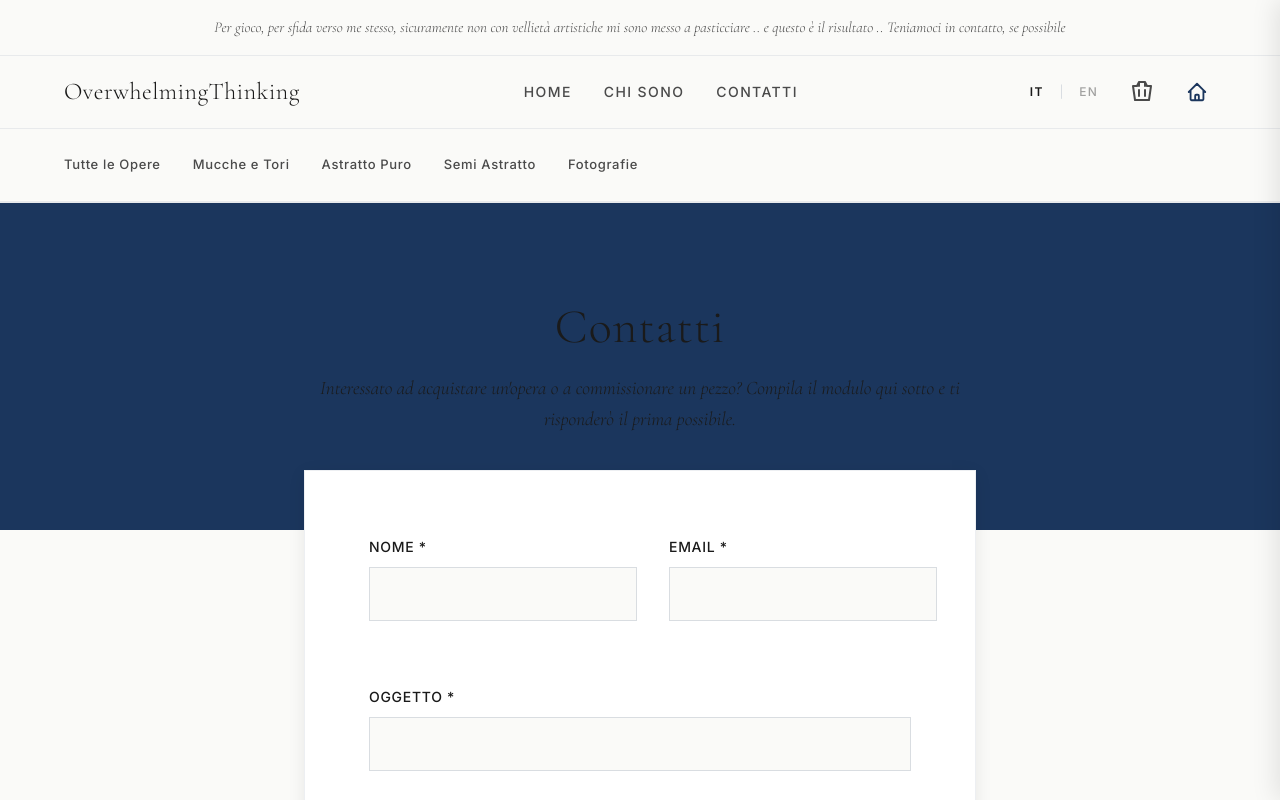
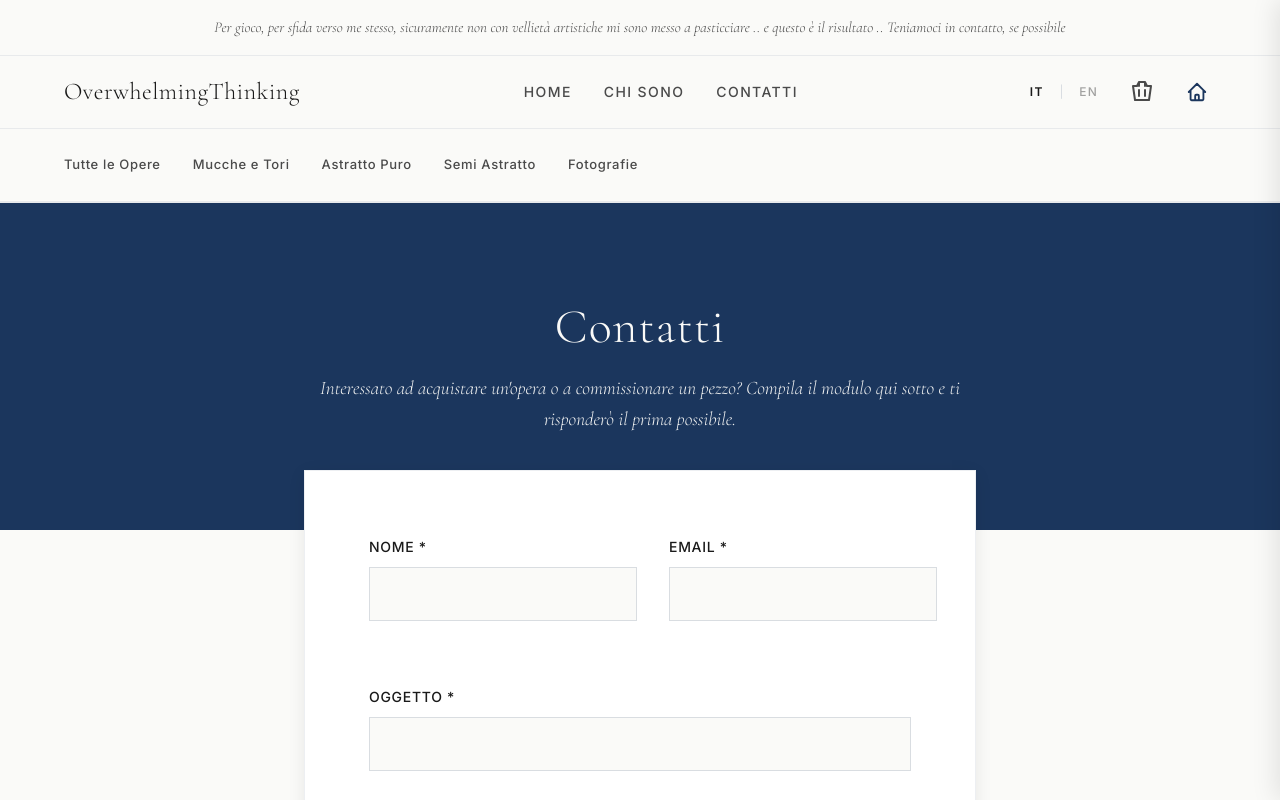
Before and after one commit to RBOVETTI/OverwhelmingThinking, a React (Vite) app: page /contact in a window 1280 px wide. Shown: the top 800 px of the page. Built offline with nearby package versions, Linux system fonts and the light colour scheme.

Commit message:
fix: improve text contrast in about and contact hero

```diff
--- a/src/pages/About.css
+++ b/src/pages/About.css
@@ -15,6 +15,7 @@
   font-weight: 300;
   margin: 0;
   letter-spacing: 0.02em;
+  color: var(--color-bg);
 }
 
 .about-container {
--- a/src/pages/Contact.css
+++ b/src/pages/Contact.css
@@ -16,6 +16,7 @@
   font-weight: 300;
   margin: 0 0 var(--space-sm) 0;
   letter-spacing: 0.02em;
+  color: var(--color-bg);
 }
 
 .contact-hero p {
@@ -27,6 +28,7 @@
   margin: 0 auto;
   line-height: 1.6;
   opacity: 0.95;
+  color: var(--color-bg);
 }
 
 .contact-container {
```
